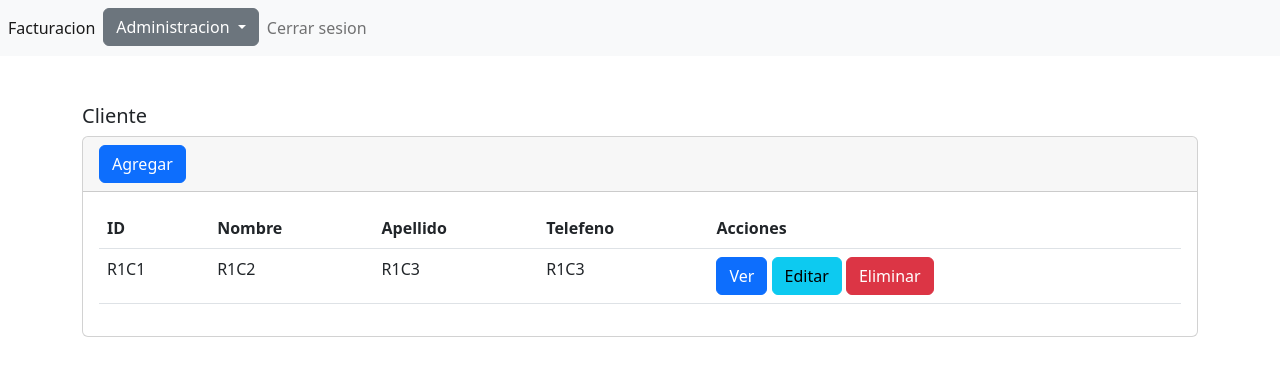
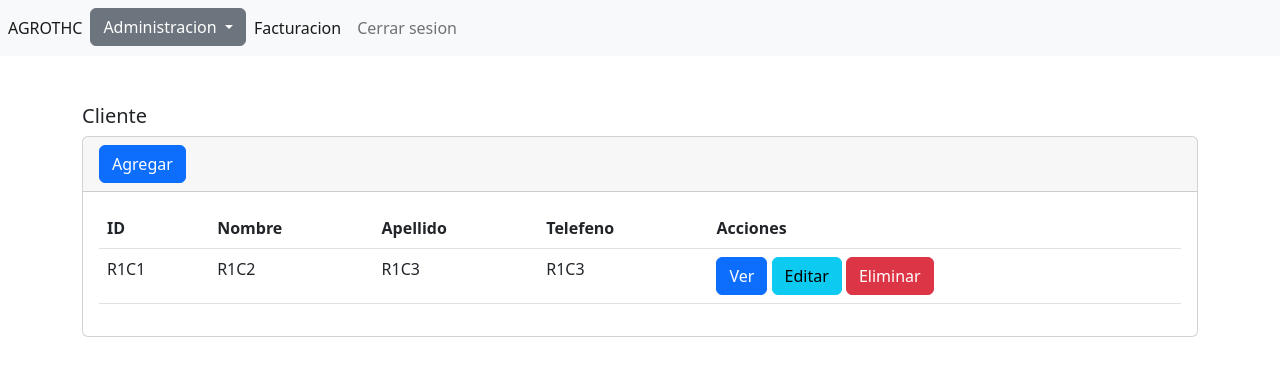
Before and after one commit to manuelbis1996/AGROTHC, a PHP site: page /AGROTHC/administrador/clientes/index.php in a window 1280 px wide. Shown: the top 376 px of the page. Run offline with PHP 8.4, Linux system fonts and the light colour scheme.

Commit message:
manuelbis

```diff
--- a/template/header.php
+++ b/template/header.php
@@ -22,8 +22,9 @@ $url_base="http://localhost/AGROTHC/"
 
     <nav class="navbar navbar-expand navbar-light bg-light">
         <ul class="nav navbar-nav">
+
             <li class="nav-item">
-                <a class="nav-link active" href="#" aria-current="page">Facturacion<span class="visually-hidden">(current)</span></a>
+                <a class="nav-link active" href="<?php echo $url_base; ?>" aria-current="page">AGROTHC<span class="visually-hidden">(current)</span></a>
             </li>
 
             <li class="nav-item">
@@ -39,8 +40,13 @@ $url_base="http://localhost/AGROTHC/"
                 </div>
             </li>
 
+
             <li class="nav-item">
-                <a class="nav-link " href="#">Cerrar sesion</a>
+                <a class="nav-link active" href="" aria-current="page">Facturacion<span class="visually-hidden">(current)</span></a>
+            </li>
+
+            <li class="nav-item">
+                <a class="nav-link " href="">Cerrar sesion</a>
             </li>
         </ul>
     </nav>
```
